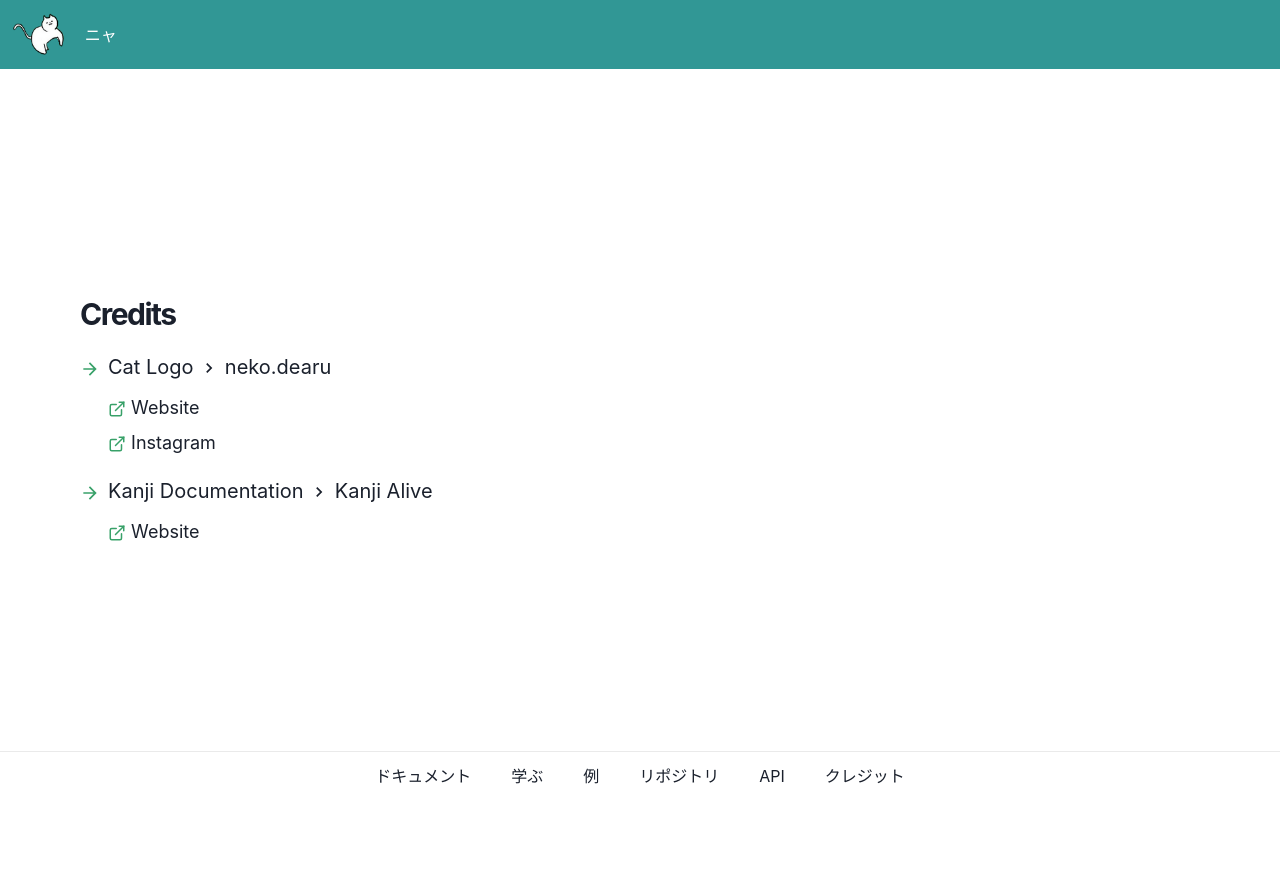
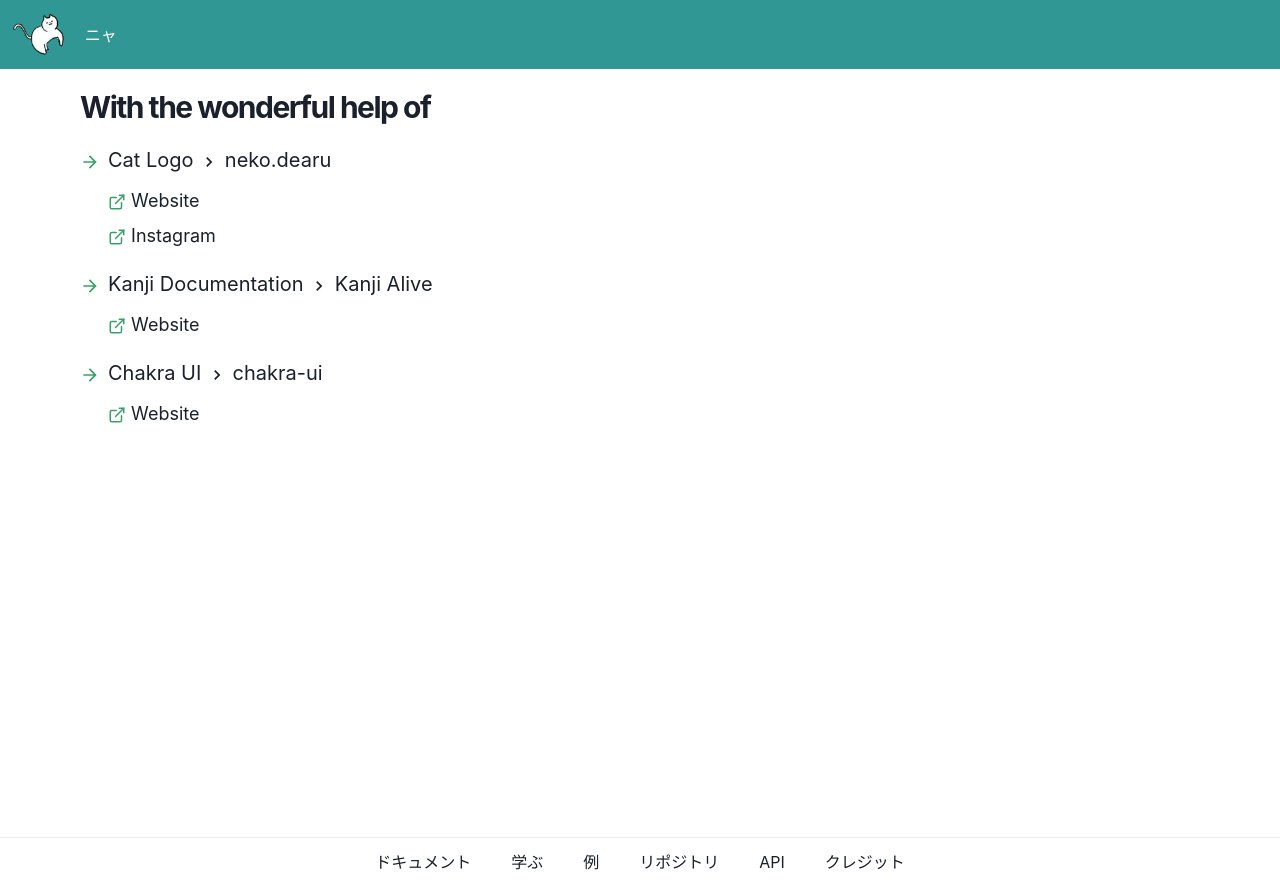
Before and after one commit to AyanoNK/jp-kanji-conjugations, a Next.js app: page /credits in a window 1280 px wide. Before the commit the page ends 800 px from the top, so only its background shows below. Built offline with nearby package versions, Linux system fonts and the light colour scheme.

Commit message:
Edited credits height

```diff
--- a/pages/_app.js
+++ b/pages/_app.js
@@ -1,7 +1,7 @@
 import { Box, ChakraProvider, Flex } from "@chakra-ui/react";
 import theme from "../theme/theme";
-import Footer from "../components/index/footer";
-import Header from "../components/index/header";
+import Footer from "../components/index/Footer";
+import Header from "../components/index/Header";
 
 function MyApp({ Component, pageProps }) {
   return (
--- a/pages/credits/index.js
+++ b/pages/credits/index.js
@@ -47,10 +47,22 @@ export default function FirstPost() {
         },
       ],
     },
+    {
+      id: "3",
+      item: "Chakra UI",
+      who: "chakra-ui",
+      links: [
+        {
+          id: "3.1",
+          title: "Website",
+          url: "https://chakra-ui.com/",
+        },
+      ],
+    },
   ];
 
   return (
-    <Container maxW="6xl">
+    <Container maxW="6xl" minH="3xl">
       <VStack pt={5} spacing={5} align="stretch">
         <StackItem>
           <Heading
@@ -59,7 +71,7 @@ export default function FirstPost() {
             letterSpacing={"tighter"}
             flexDirection="column"
           >
-            Credits
+            With the wonderful help of
           </Heading>
         </StackItem>
         <StackItem>
--- a/pages/index.js
+++ b/pages/index.js
@@ -1,6 +1,6 @@
 import Head from "next/head";
 import { Container, SimpleGrid, Text } from "@chakra-ui/react";
-import SelectionCard from "../components/index/selection_card";
+import SelectionCard from "../components/index/SelectionCard";
 
 export default function Home() {
   const defaultDirection = ["column", "column", "row", "row", "row"];
```
Also changed, not shown: components/index/SelectionCard.js (renamed from components/index/selection_card.js).
